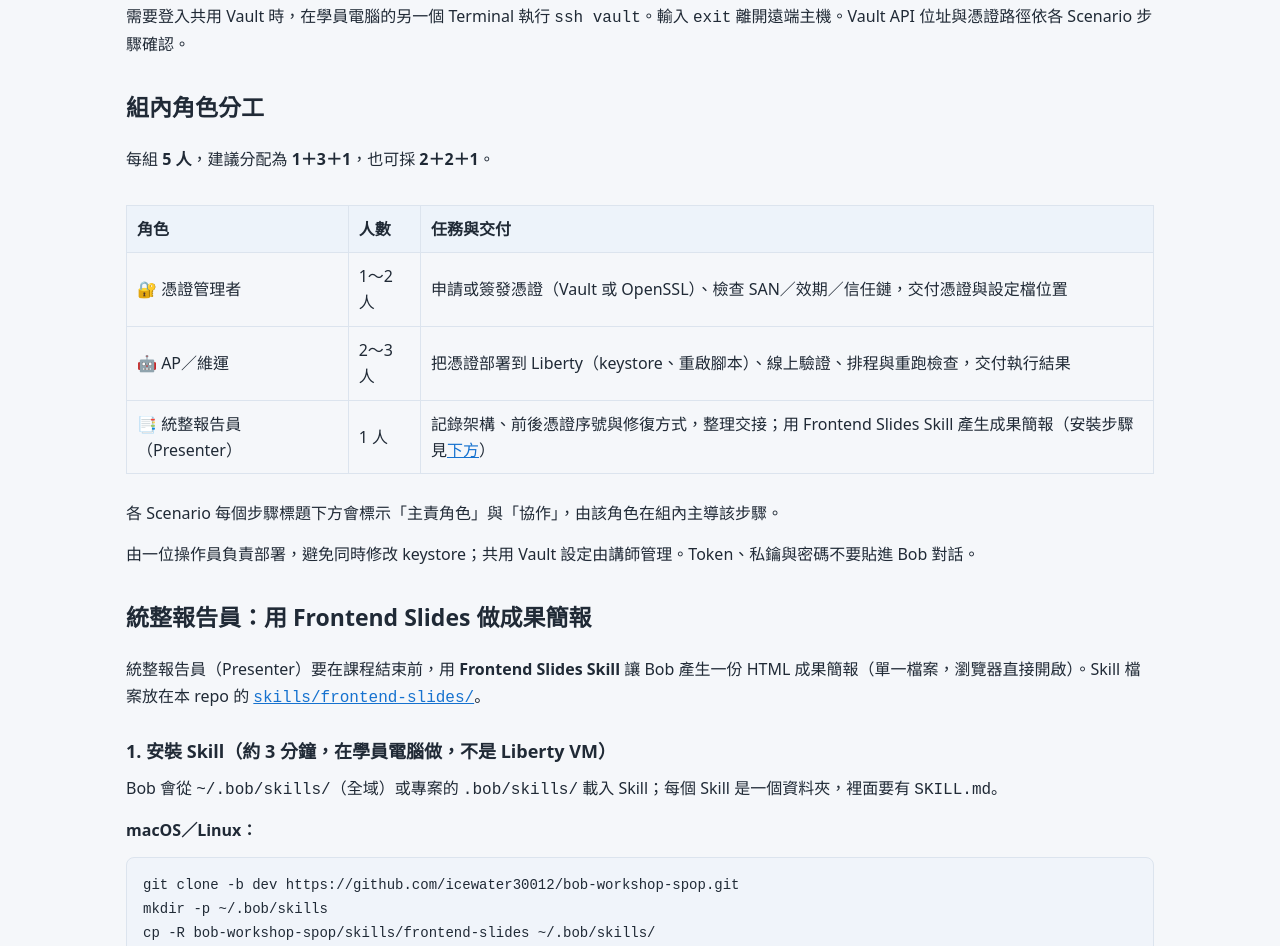
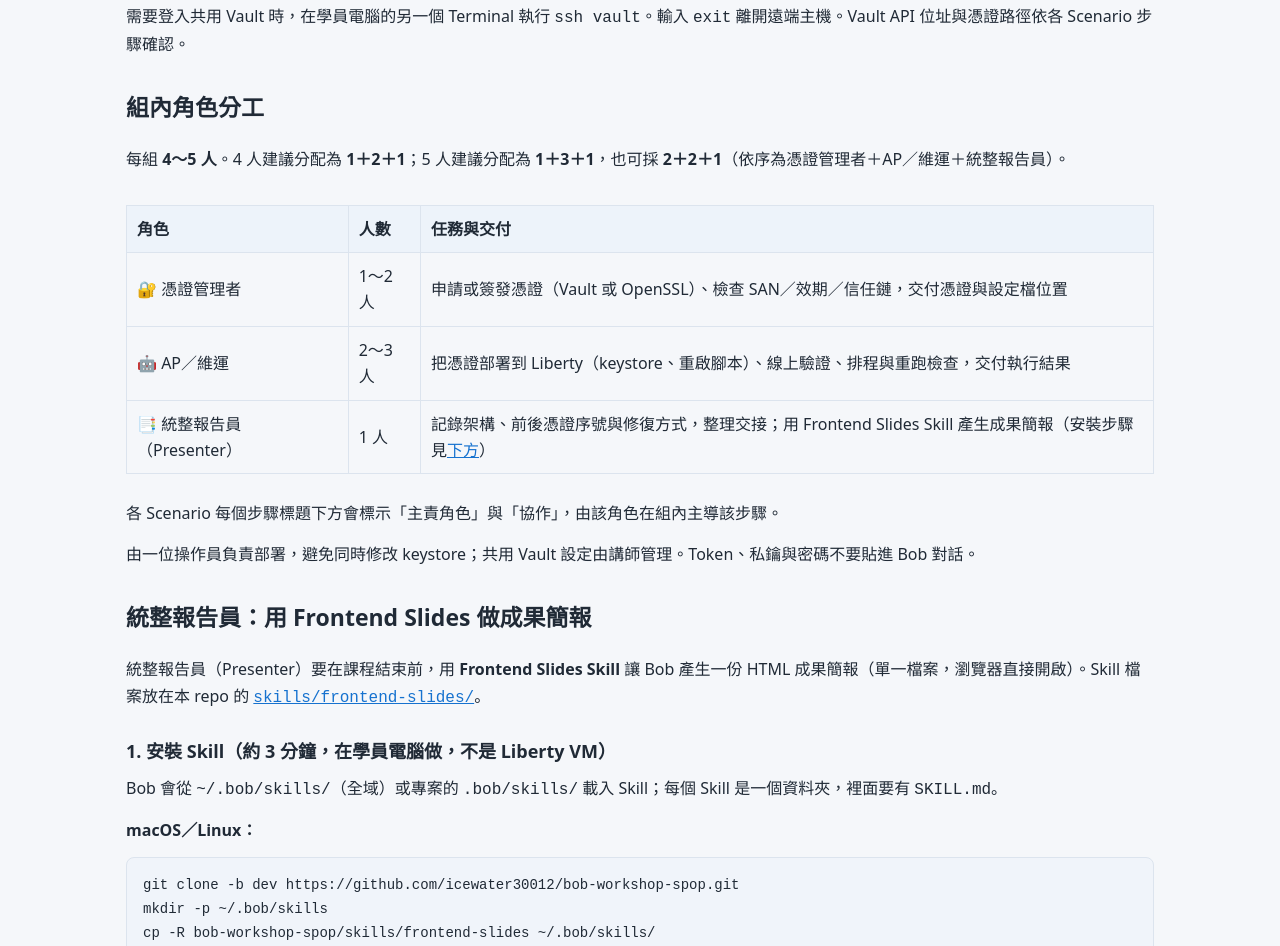
Before and after one commit to icewater30012/bob-workshop-spop, a plain HTML site: page README.html in a window 1280 px wide. Shown: the part 1839-2785 px from the top of the page. Drawn offline with Linux system fonts and the light colour scheme.

Commit message:
每組人數更新為 4～5 人，補上 4 人分配

```diff
--- a/README.html
+++ b/README.html
@@ -16,7 +16,7 @@
 <pre><code class="language-bash">ssh liberty1   # 第 1 組；其他組改用自己的編號</code></pre>
 <p>需要登入共用 Vault 時，在學員電腦的另一個 Terminal 執行 <code>ssh vault</code>。輸入 <code>exit</code> 離開遠端主機。Vault API 位址與憑證路徑依各 Scenario 步驟確認。</p>
 <h2>組內角色分工</h2>
-<p>每組 <strong>5 人</strong>，建議分配為 <strong>1＋3＋1</strong>，也可採 <strong>2＋2＋1</strong>。</p>
+<p>每組 <strong>4～5 人</strong>。4 人建議分配為 <strong>1＋2＋1</strong>；5 人建議分配為 <strong>1＋3＋1</strong>，也可採 <strong>2＋2＋1</strong>（依序為憑證管理者＋AP／維運＋統整報告員）。</p>
 <div class="table-wrap"><table><tr><th>角色</th><th>人數</th><th>任務與交付</th></tr><tr><td>🔐 憑證管理者</td><td>1～2 人</td><td>申請或簽發憑證（Vault 或 OpenSSL）、檢查 SAN／效期／信任鏈，交付憑證與設定檔位置</td></tr><tr><td>🤖 AP／維運</td><td>2～3 人</td><td>把憑證部署到 Liberty（keystore、重啟腳本）、線上驗證、排程與重跑檢查，交付執行結果</td></tr><tr><td>📑 統整報告員（Presenter）</td><td>1 人</td><td>記錄架構、前後憑證序號與修復方式，整理交接；用 Frontend Slides Skill 產生成果簡報（安裝步驟見<a href="#統整報告員用-frontend-slides-做成果簡報">下方</a>）</td></tr></table></div>
 <p>各 Scenario 每個步驟標題下方會標示「主責角色」與「協作」，由該角色在組內主導該步驟。</p>
 <p>由一位操作員負責部署，避免同時修改 keystore；共用 Vault 設定由講師管理。Token、私鑰與密碼不要貼進 Bob 對話。</p>
```
Also changed, not shown: topics/vault-liberty-clm/INSTRUCTOR.html (+1 -1 lines), topics/vault-liberty-clm/README.html (+1 -1 lines), topics/vault-liberty-clm/index.html (+1 -1 lines), 3 other files.
